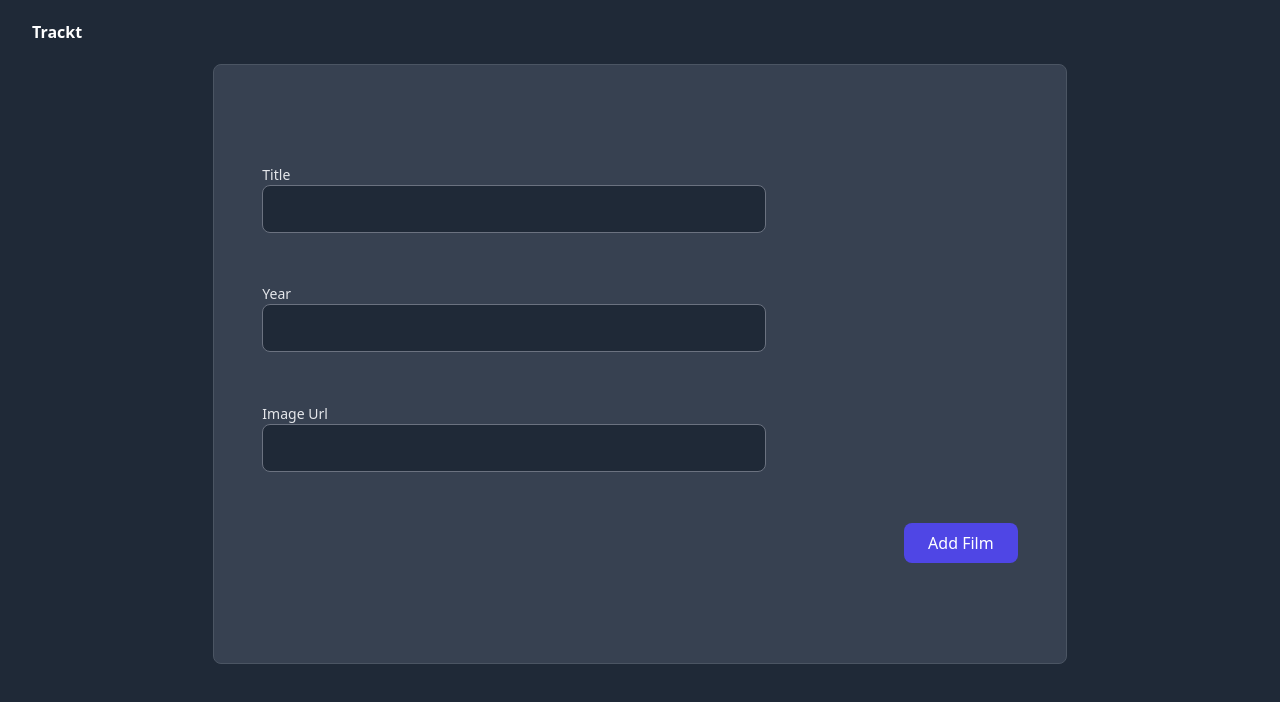
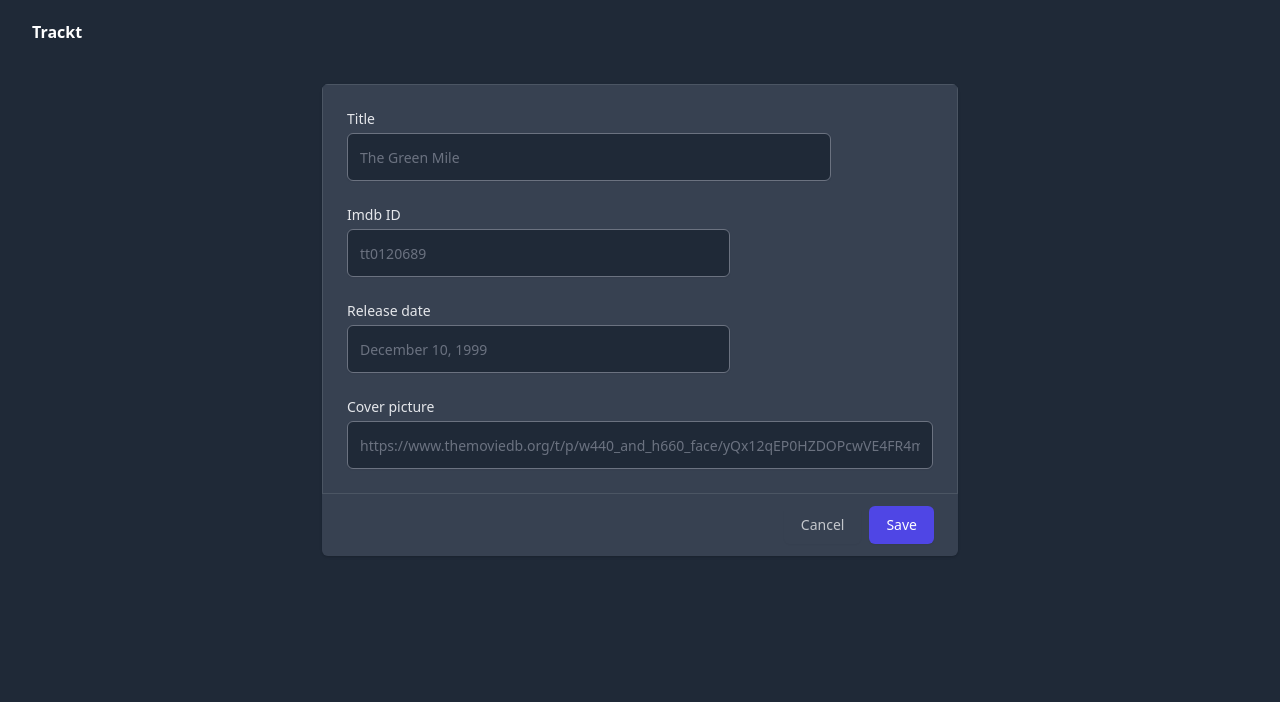
Before and after one commit to trazip/movie-db, a Next.js app in the folder client/: page /movie/new in a window 1280 px wide. Shown: the top 702 px of the page. Built offline with nearby package versions, Linux system fonts and the light colour scheme.

Commit message:
Improved the form

```diff
--- a/client/pages/movie/new.js
+++ b/client/pages/movie/new.js
@@ -1,4 +1,5 @@
 import React from 'react';
+import Link from 'next/link';
 
 export default function Form() {
   const addFilm = async (event) => {
@@ -6,7 +7,8 @@ export default function Form() {
 
     const res = await fetch('http://localhost/', {
       body: JSON.stringify({
-        name: event.target.name.value,
+        title: event.target.name.value,
+        year: event.target.year.value,
       }),
       headers: {
         'Content-Type': 'application/json',
@@ -19,55 +21,160 @@ export default function Form() {
   };
 
   return (
-    <form
-      onSubmit={addFilm}
-      className="flex flex-col items-center w-8/12 p-12 mx-auto bg-gray-700 border border-gray-600 rounded-lg justify-evenly h-3/4"
+    <div className="grid grid-cols-8 gap-2">
+      <div className="col-span-4 col-start-3 mt-5">
+        <form onSubmit={addFilm}>
+          <div className="shadow sm:rounded-md sm:overflow-hidden">
+            <div className="px-4 py-5 space-y-6 bg-gray-700 border border-gray-600 sm:p-6">
+              <div className="grid grid-cols-6 gap-6">
+                <div className="col-span-5">
+                  <label
+                    htmlFor="title"
+                    className="block text-sm font-medium text-gray-200"
                   >
-      <div className="flex flex-col w-full">
-        <label htmlFor="title" className="text-sm text-gray-200">
                     Title
                   </label>
+                  <div className="flex mt-1 rounded-md shadow-sm">
                     <input
-          id="name"
-          name="name"
                       type="text"
-          className="w-8/12 h-12 text-white bg-gray-800 rounded-lg focus:outline-none focus:ring-indigo-500 focus:border-indigo-500 pl-7 sm:text-sm"
-          autoComplete="off"
-          required
+                      name="title"
+                      id="title"
+                      className="flex-1 block w-full h-12 text-white bg-gray-800 rounded-none rounded-md focus:ring-indigo-500 focus:border-indigo-500 sm:text-sm"
+                      placeholder="The Green Mile"
                     />
                   </div>
-      <div className="flex flex-col w-full">
-        <label htmlFor="title" className="text-sm text-gray-200">
-          Year
+                </div>
+              </div>
+
+              <div className="grid grid-cols-6 gap-6">
+                <div className="col-span-4">
+                  <label
+                    htmlFor="Imdb ID"
+                    className="block text-sm font-medium text-gray-200"
+                  >
+                    Imdb ID
                   </label>
+                  <div className="flex mt-1 rounded-md shadow-sm">
                     <input
-          id="name"
-          name="name"
                       type="text"
-          className="w-8/12 h-12 text-white bg-gray-800 rounded-lg focus:outline-none focus:ring-indigo-500 focus:border-indigo-500 pl-7 sm:text-sm"
-          autoComplete="off"
-          required
+                      name="title"
+                      id="title"
+                      className="flex-1 block w-full h-12 text-white bg-gray-800 rounded-none rounded-md focus:ring-indigo-500 focus:border-indigo-500 sm:text-sm"
+                      placeholder="tt0120689"
                     />
                   </div>
-      <div className="flex flex-col w-full">
-        <label htmlFor="title" className="text-sm text-gray-200">
-          Image Url
+                </div>
+              </div>
+
+              <div className="grid grid-cols-6 gap-6">
+                <div className="col-span-4">
+                  <label
+                    htmlFor="year"
+                    className="block text-sm font-medium text-gray-200"
+                  >
+                    Release date
                   </label>
+                  <div className="flex mt-1 rounded-md shadow-sm">
                     <input
-          id="name"
-          name="name"
                       type="text"
-          className="w-8/12 h-12 text-white bg-gray-800 rounded-lg focus:outline-none focus:ring-indigo-500 focus:border-indigo-500 pl-7 sm:text-sm"
-          autoComplete="off"
-          required
+                      name="year"
+                      id="year"
+                      className="flex-1 block w-full h-12 text-white bg-gray-800 rounded-none rounded-md focus:ring-indigo-500 focus:border-indigo-500 sm:text-sm"
+                      placeholder="December 10, 1999"
                     />
+                  </div>
+                </div>
+              </div>
+
+              <div className="grid grid-cols-3 gap-6">
+                <div className="col-span-3">
+                  <label
+                    htmlFor="image"
+                    className="block text-sm font-medium text-gray-200"
+                  >
+                    Cover picture
+                  </label>
+                  <div className="flex mt-1 rounded-md shadow-sm">
+                    <input
+                      type="text"
+                      name="title"
+                      id="title"
+                      className="flex-1 block w-full h-12 text-white bg-gray-800 rounded-none rounded-md focus:ring-indigo-500 focus:border-indigo-500 sm:text-sm"
+                      placeholder="https://www.themoviedb.org/t/p/w440_and_h660_face/yQx12qEP0HZDOPcwVE4FR4ma12.jpg"
+                    />
+                  </div>
+                </div>
+              </div>
+            </div>
+            <div className="flex items-center justify-end px-4 py-3 space-x-2 text-right bg-gray-700 sm:px-6">
+              <div>
+                <Link href="/">
+                  <a className="inline-flex justify-center px-4 py-2 text-sm font-medium text-white border border-transparent rounded-md shadow-sm opacity-70 hover:opacity-100 focus:outline-none">
+                    Cancel
+                  </a>
+                </Link>
               </div>
               <button
                 type="submit"
-        className="flex items-center self-end h-10 px-6 py-4 font-medium text-white bg-indigo-600 rounded-lg"
+                className="inline-flex justify-center px-4 py-2 text-sm font-medium text-white bg-indigo-600 border border-transparent rounded-md shadow-sm hover:bg-indigo-700 focus:outline-none focus:ring-2 focus:ring-offset-2 focus:ring-indigo-500"
               >
-        Add Film
+                Save
               </button>
+            </div>
+          </div>
         </form>
+      </div>
+    </div>
   );
 }
+
+// <form
+//   onSubmit={addFilm}
+//   className="flex flex-col items-center w-8/12 p-12 mx-auto bg-gray-700 border border-gray-600 rounded-lg justify-evenly h-3/4"
+// >
+//   <div className="flex flex-col w-full">
+//     <label htmlFor="title" className="text-sm text-gray-200">
+//       Title
+//     </label>
+//     <input
+//       id="title"
+//       name="title"
+//       type="text"
+//       className="w-8/12 h-12 text-white bg-gray-800 rounded-lg focus:outline-none focus:ring-indigo-500 focus:border-indigo-500 pl-7 sm:text-sm"
+//       autoComplete="off"
+//       required
+//     />
+//   </div>
+//   <div className="flex flex-col w-full">
+//     <label htmlFor="year" className="text-sm text-gray-200">
+//       Year
+//     </label>
+//     <input
+//       id="year"
+//       name="year"
+//       type="text"
+//       className="w-8/12 h-12 text-white bg-gray-800 rounded-lg focus:outline-none focus:ring-indigo-500 focus:border-indigo-500 pl-7 sm:text-sm"
+//       autoComplete="off"
+//       required
+//     />
+//   </div>
+//   <div className="flex flex-col w-full">
+//     <label htmlFor="image" className="text-sm text-gray-200">
+//       Image Url
+//     </label>
+//     <input
+//       id="image-url"
+//       name="image"
+//       type="text"
+//       className="w-8/12 h-12 text-white bg-gray-800 rounded-lg focus:outline-none focus:ring-indigo-500 focus:border-indigo-500 pl-7 sm:text-sm"
+//       autoComplete="off"
+//       required
+//     />
+//   </div>
+//   <button
+//     type="submit"
+//     className="flex items-center self-end h-10 px-6 py-4 font-medium text-white bg-indigo-600 rounded-lg"
+//   >
+//     Add Film
+//   </button>
+// </form>
```
Lines whose indentation alone changed are shown as unchanged.
